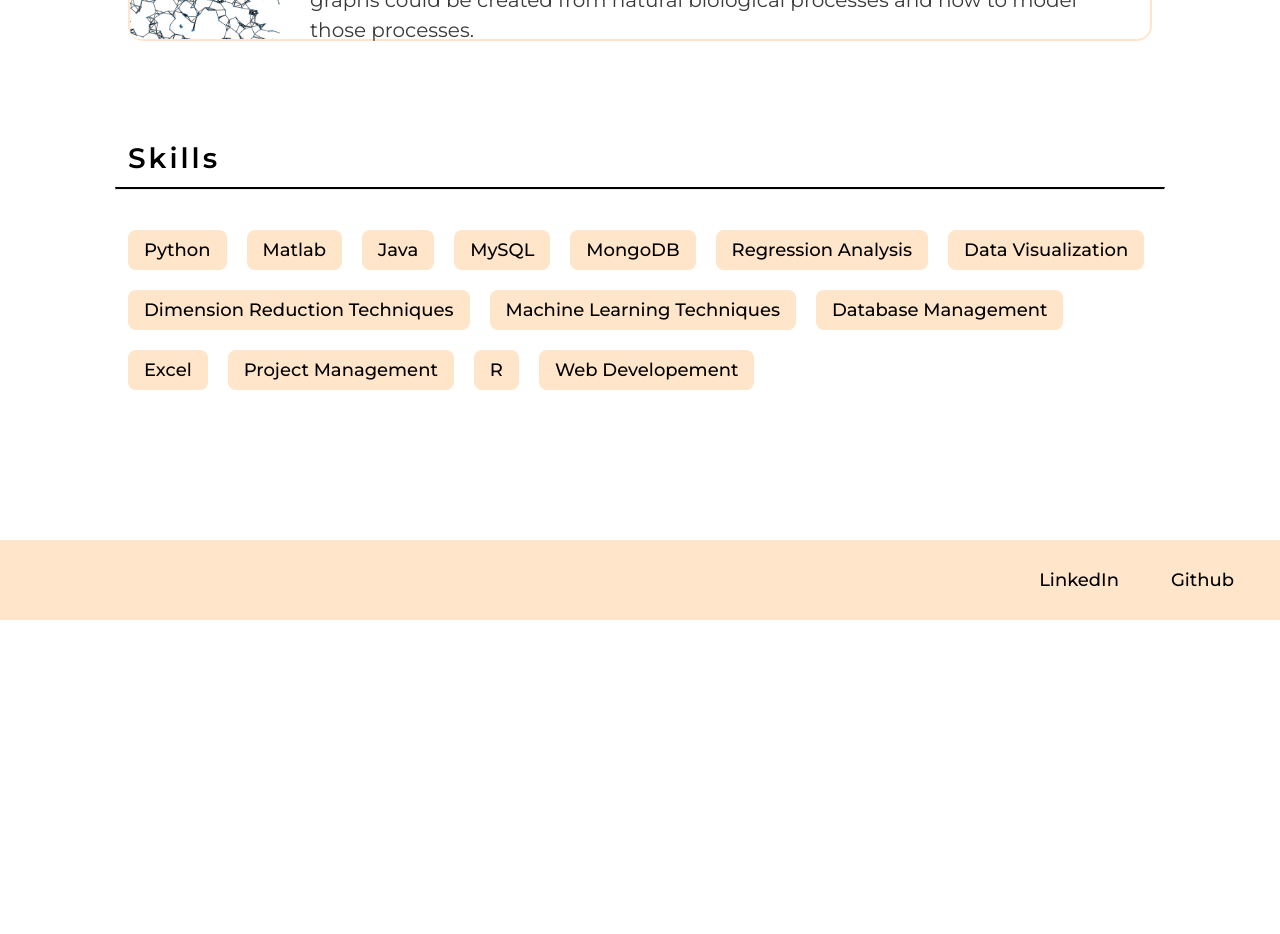
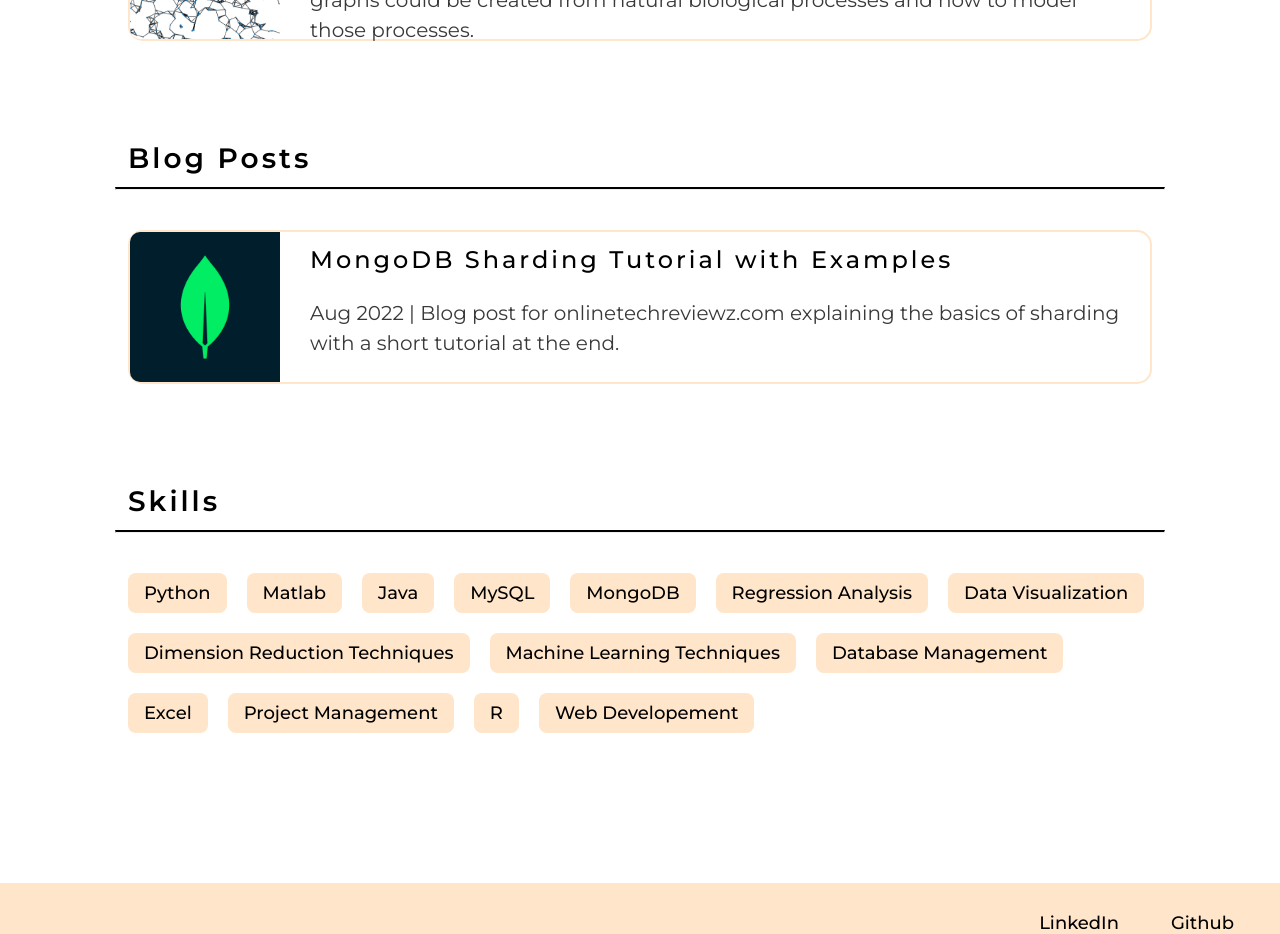
Before and after one commit to shayna-gaulden/portfolio, a React (Create React App) app: page / in a window 1280 px wide. Shown: the part 1280-2214 px from the top of the page. Before the commit the page ends 1900 px from the top, so only its background shows below. Built offline with nearby package versions, Linux system fonts and the light colour scheme.

Commit message:
include blog section

```diff
--- a/src/App.css
+++ b/src/App.css
@@ -357,7 +357,7 @@ body {
 }
 
 .about-background {
-  background-image: url("./assets/images/beach-unsplash.jpeg");
+  /*background-image: url("./assets/images/beach-unsplash.jpeg");*/
   background-position: center top;
   background-size: 100% auto;
 }
--- a/src/assets/projdata.js
+++ b/src/assets/projdata.js
@@ -1,6 +1,7 @@
 import proj1 from './images/evo-bio-net/project-1-thumbnail.png'
 import proj2 from './images/wine-quality/katie-azi-Qjf--1VqPSY-unsplash.jpeg'
 import proj3 from './images/playstore/Play_Store_Logo.png'
+import blog1 from './images/mongodb-logo.png'
 // APP ANALYSIS PROJECT distribution and log and table images
 import SizeDist from "./images/playstore/size dist.png"
 import SizeDistlog from "./images/playstore/size dist log.png"
@@ -44,6 +45,15 @@ export const ProjectData = [
         title:'Evolution of Biological Networks',
         subtitle:'May 2021 | Python research project done in an effort to explore how populations graphs could be created from natural biological processes and how to model those processes.',
         link:'/evolution-biologicial-networks'
+    }
+]
+
+export const BlogData = [
+    {
+        img: blog1,
+        title:'MongoDB Sharding Tutorial with Examples',
+        subtitle: 'Aug 2022 | Blog post for onlinetechreviewz.com explaining the basics of sharding with a short tutorial at the end.',
+        link:'https://onlinetechreviewz.com/mongodb-sharding-tutorial-with-examples/'
     }
 ]
 
--- /dev/null
+++ b/src/components/blog-preview.js
@@ -0,0 +1,23 @@
+import React from "react";
+import { Link } from 'react-router-dom';
+
+const BlogPreview = ({ img, title, subtitle, link }) => {
+    return (
+        <div className="proj-sub-container">
+            <a href={link} target="_blank" rel="noreferrer">
+                <img src={img} alt="Image not available." className="proj-preview-img" />
+            </a>
+            <div className="column">
+            <a href={link} target="_blank" rel="noreferrer" className="mini-title">
+                    {title}
+                </a>
+                <a href={link} target="_blank" rel="noreferrer" className="mini-subtitle">
+                    {subtitle}
+                </a>
+            </div>
+
+        </div>
+    );
+}
+
+export default BlogPreview;
--- a/src/pages/home.js
+++ b/src/pages/home.js
@@ -1,7 +1,8 @@
 import React from "react";
 import Nav from "../components/nav";
 import ProjPreview from "../components/proj-preview";
-import { ProjectData } from "../assets/projdata";
+import BlogPreview from "../components/blog-preview";
+import { ProjectData, BlogData } from "../assets/projdata";
 import Footer from "../components/footer";
 import Resume from "../assets/images/Shayna Gaulden resume.pdf"
 import LinkedinLogo from "../assets/images/LI-In-Bug.png"
@@ -65,6 +66,28 @@ const Home = () => {
                 })
             }
             </div>
+
+            <br/>
+            <br/><br/><br/>
+
+            <div className="margin-cont">
+                <text className="home-title">
+                    Blog Posts
+                </text>
+            </div>
+            <hr className="basic"/>
+
+            <div className="projects-container">
+            {
+                BlogData.map(el => {
+                    return <BlogPreview img={el.img}
+                        title={el.title}
+                        subtitle={el.subtitle}
+                        link={el.link}/>
+                })
+            }
+            </div>
+
             <br/>
             <br/><br/><br/>
 
```
Also changed, not shown: src/assets/images/mongodb-logo.png (added).
